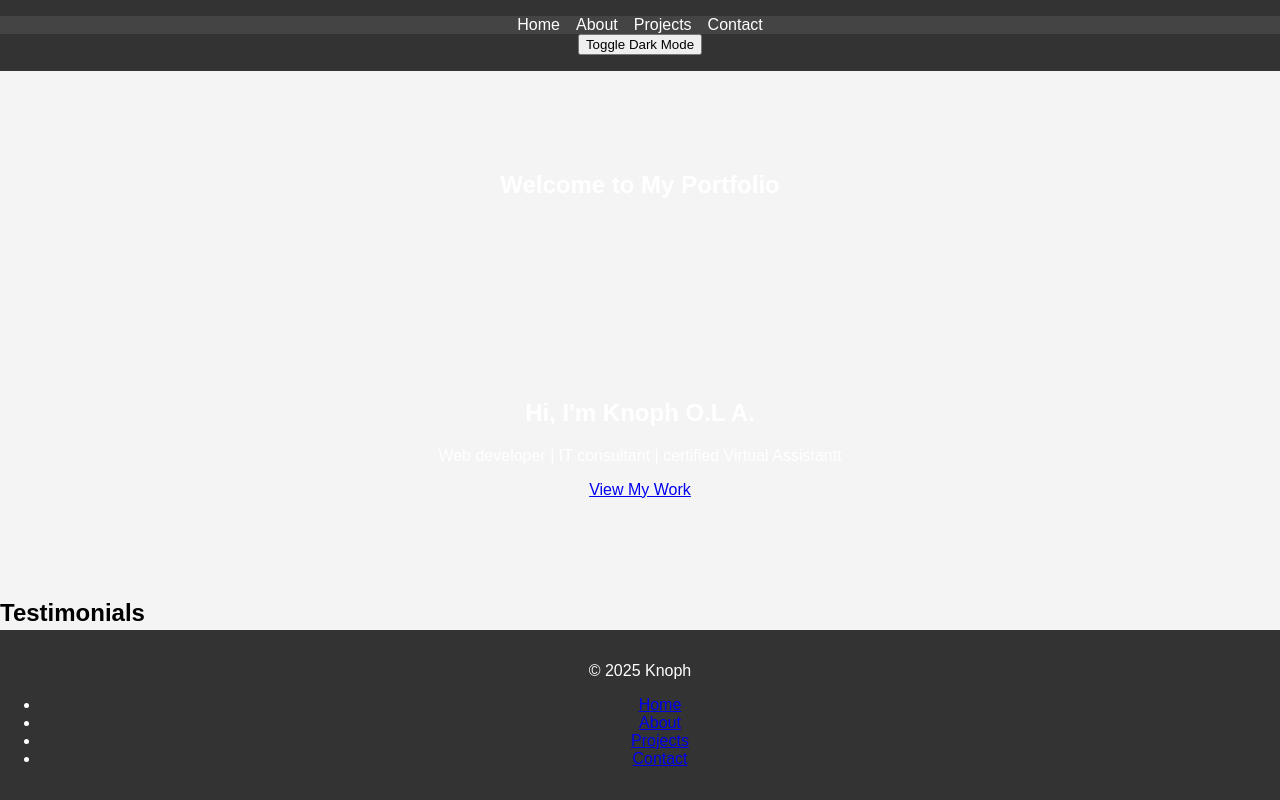
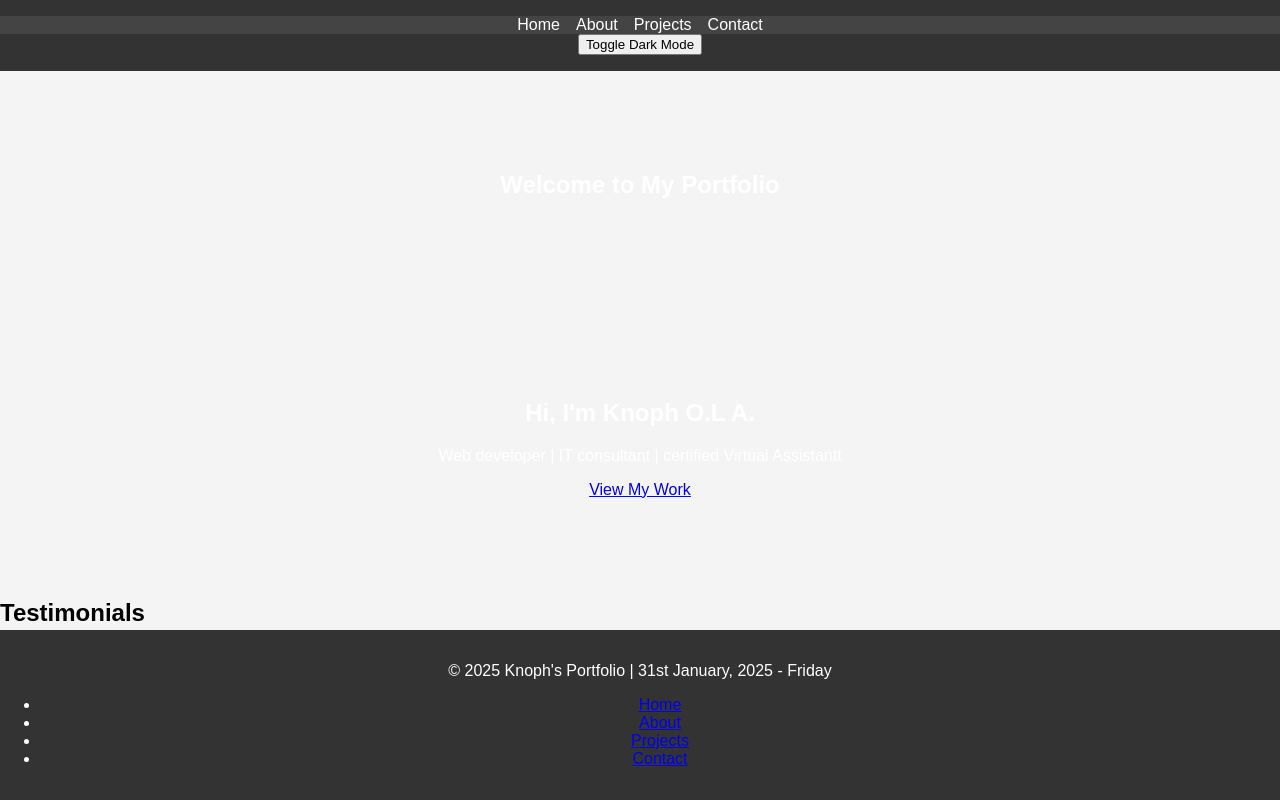
Before and after one commit to Knoph1/Air-BnB, a plain HTML site: page index.html in a window 1280 px wide. Drawn offline with nearby package versions, Linux system fonts and the light colour scheme.

Commit message:
Initial official fine-tuning

```diff
--- a/index.html
+++ b/index.html
@@ -46,7 +46,8 @@
         </section>
     </main>
     <footer>
-        <p>&copy; 2025 Knoph</p>
+        <p>&copy; 2025 Knoph's Portfolio | 31st January, 2025 - Friday</p>
+        <!-- Most update Footer -->
         <ul class="footer-links">
             <li><a href="index.html">Home</a></li>
             <li><a href="#about" class="active">About</a></li>
```
Also changed, not shown: about.html (+1 -1 lines), contact.html (+1 -1 lines), projects.html (+5 -2 lines), 1 other file.
